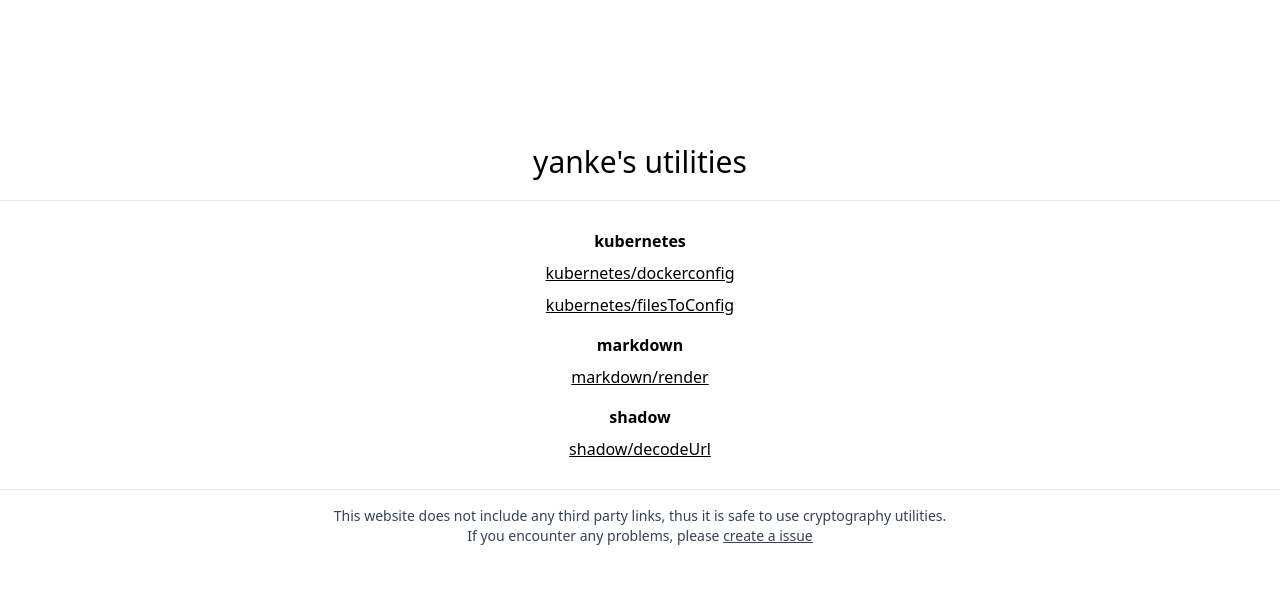
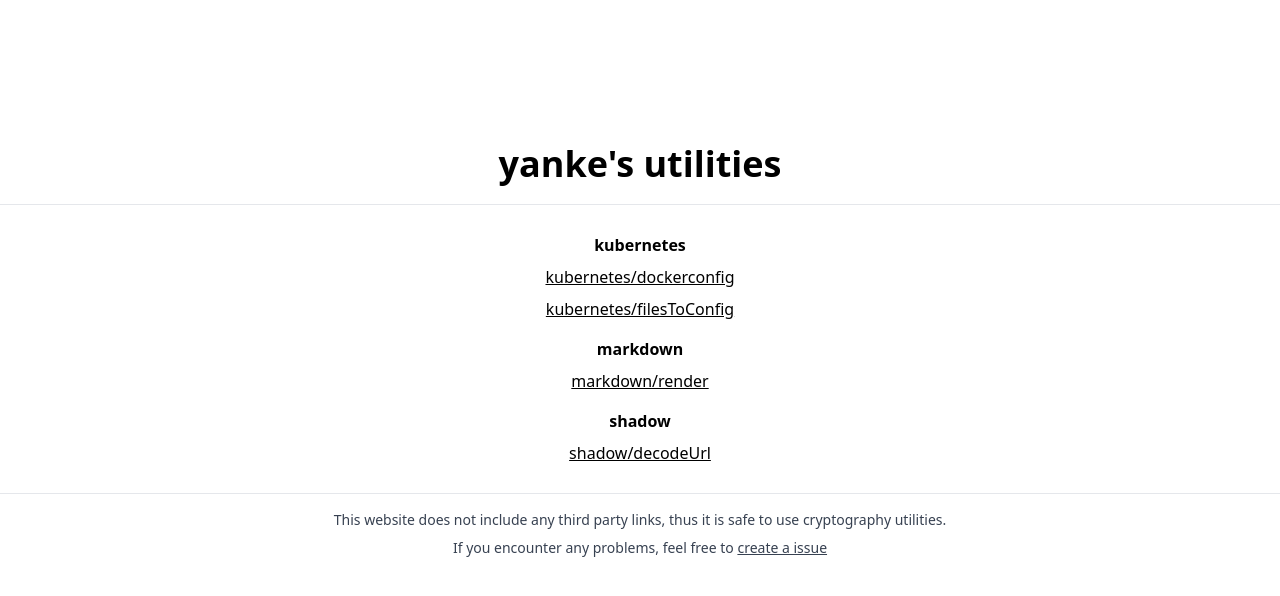
Before and after one commit to guoykxyz/utils.guoyk.xyz, a Vue app: page / in a window 1280 px wide. Shown: the top 596 px of the page. Built offline with nearby package versions, Linux system fonts and the light colour scheme.

Commit message:
fix: update home

```diff
--- a/src/App.vue
+++ b/src/App.vue
@@ -8,11 +8,11 @@
       <div class="w-full flex flex-row justify-between items-baseline py-3">
         <h3>
           <router-link class="underline" :to="{ name: 'home' }">
-            <b class="ms-2 text-xl">
+            <b class="ms-2 text-2xl">
               <span>yanke's utilities</span>
             </b>
           </router-link>
-          <span v-if="selected !== '_none'" class="text-xl">
+          <span v-if="selected !== '_none'" class="text-2xl">
             :: <small>{{ $route.meta.title }}</small></span
           >
         </h3>
@@ -29,9 +29,9 @@
     <template v-else>
       <!-- Home -->
       <div class="w-full flex flex-col items-center pt-32">
-        <h2 class="text-3xl my-4">
-          <span>yanke's utilities</span>
-        </h2>
+        <h1 class="text-4xl my-4">
+          <b>yanke's utilities</b>
+        </h1>
       </div>
     </template>
 
@@ -70,13 +70,16 @@
     <div
       class="w-full flex flex-col justify-center items-center py-4 text-sm text-gray-700"
     >
-      <p>
+      <p class="mb-2">
         This website does not include any third party links, thus it is safe to
         use cryptography utilities.
       </p>
       <p>
-        If you encounter any problems, please
-        <a class="underline" href="https://github.com/guoykxyz/utils.guoyk.xyz/issues"
+        If you encounter any problems, feel free to
+        <a
+          class="underline"
+          target="_blank"
+          href="https://github.com/guoykxyz/utils.guoyk.xyz/issues"
           >create a issue</a
         >
       </p>
```
